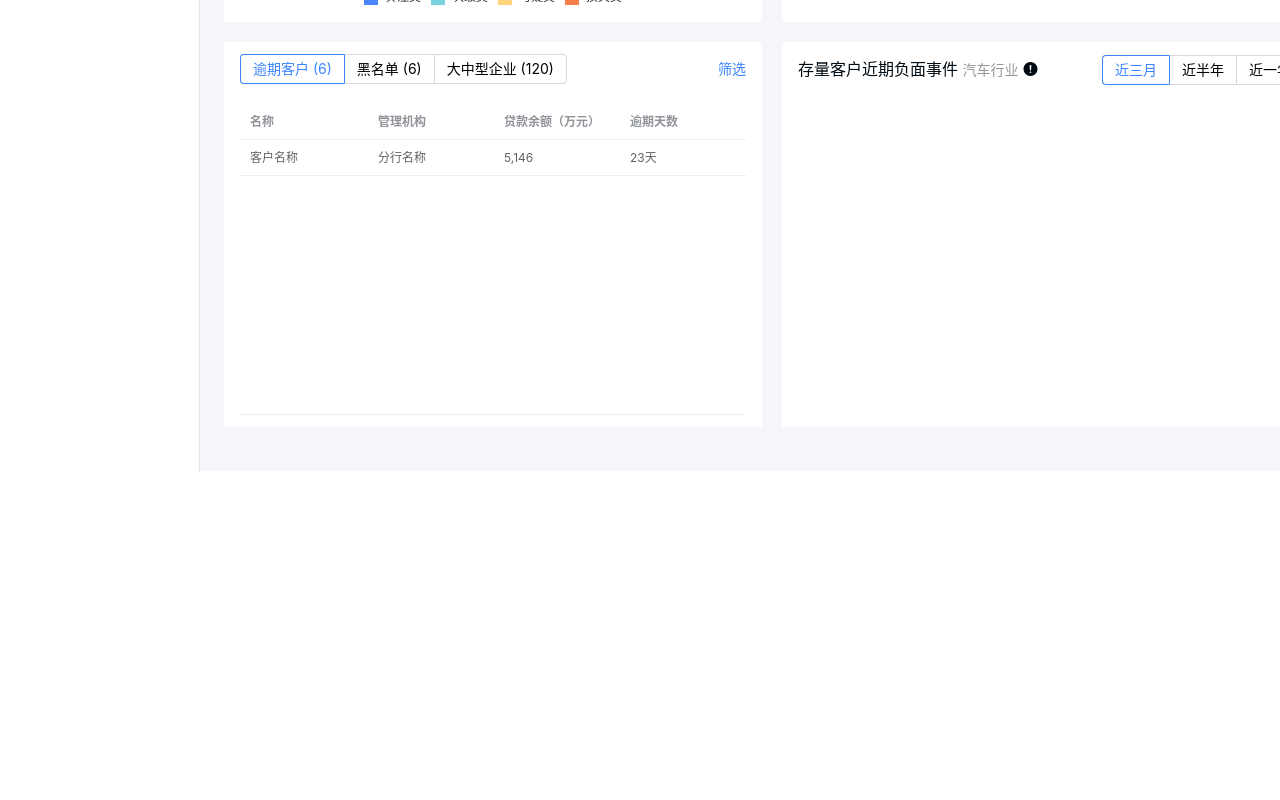
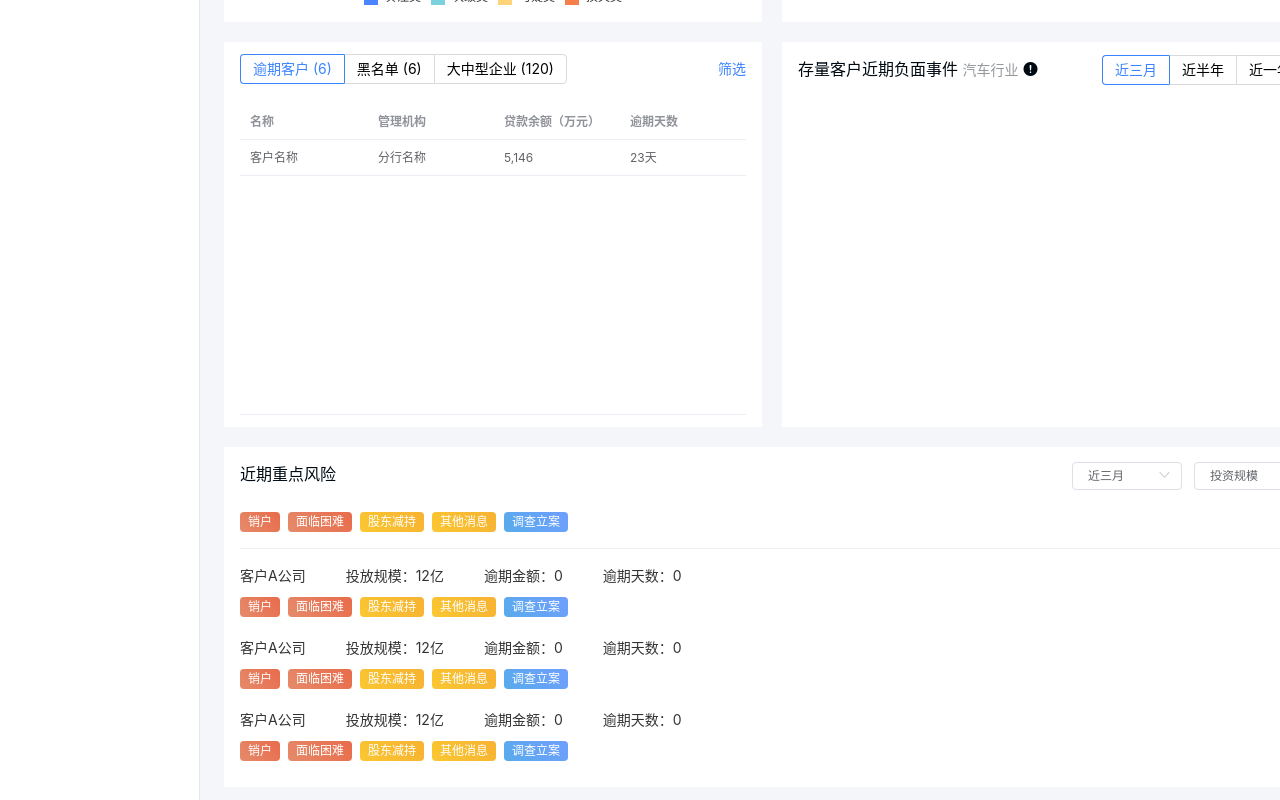
Before and after one commit to Rex-Xinchao/cq-industriay, a Vue app in the folder wind-chime/: page /#/stockCustom in a window 1280 px wide. Shown: the part 822-1622 px from the top of the page. Before the commit the page ends 1293 px from the top, so only its background shows below. Built offline with nearby package versions, Linux system fonts and the light colour scheme.

Commit message:
风险模块完成

```diff
--- a/wind-chime/public/index.html
+++ b/wind-chime/public/index.html
@@ -1,15 +1,17 @@
 <!DOCTYPE html>
 <html lang="en">
   <head>
-    <meta charset="utf-8">
-    <meta http-equiv="X-UA-Compatible" content="IE=edge">
-    <meta name="viewport" content="width=device-width,initial-scale=1.0">
-    <link rel="icon" href="<%= BASE_URL %>favicon.ico">
-    <title>wind-chime</title>
+    <meta charset="utf-8" />
+    <meta http-equiv="X-UA-Compatible" content="IE=edge" />
+    <meta name="viewport" content="width=device-width,initial-scale=1.0" />
+    <link rel="icon" href="<%= BASE_URL %>favicon.ico" />
+    <title>风铃智评</title>
   </head>
   <body>
     <noscript>
-      <strong>We're sorry but wind-chime doesn't work properly without JavaScript enabled. Please enable it to continue.</strong>
+      <strong>
+        We're sorry but wind-chime doesn't work properly without JavaScript enabled. Please enable it to continue.
+      </strong>
     </noscript>
     <div id="app"></div>
     <!-- built files will be auto injected -->
--- /dev/null
+++ b/wind-chime/src/assets/styles/component.scss
@@ -0,0 +1,66 @@
+.com-main {
+    display: flex;
+    flex-direction: column;
+    width: 100%;
+    height: 100%;
+    padding: 12px 16px;
+    position: relative;
+
+    .main-title {
+        width: 100%;
+        height: 30px;
+        line-height: 30px;
+        padding: 0 0 1px 0;
+        margin: 0;
+        font-size: 16px;
+        font-weight: 400;
+        color: #000a12;
+    }
+
+    .operation-bar {
+        width: 100%;
+        height: 30px;
+
+        .bar-item {
+            display: inline-block;
+            font-size: 14px;
+            border: 1px solid #d9d9d9;
+            padding: 4px 12px;
+            box-sizing: border-box;
+            font-weight: 400;
+            color: #000000;
+            cursor: pointer;
+            border-right: none;
+
+            &:first-of-type {
+                border-radius: 4px 0px 0px 4px;
+            }
+
+            &:nth-of-type(2) {
+                border-right: none;
+            }
+
+            &:nth-of-type(3) {
+                border-radius: 0px 4px 4px 0px;
+                border-right: 1px solid #d9d9d9;
+            }
+
+            &.active {
+                border-color: #3a84ff;
+                color: #3a84ff;
+
+                & + .bar-item {
+                    border-left-color: #3a84ff;
+                }
+            }
+        }
+
+        .button-cfg {
+            font-size: 14px;
+            font-weight: 400;
+            color: #3a84ff;
+            line-height: 30px;
+            cursor: pointer;
+        }
+    }
+}
--- /dev/null
+++ b/wind-chime/src/assets/styles/eventTag.scss
@@ -0,0 +1,34 @@
+.event-tag {
+    display: inline-block;
+    padding: 0 8px;
+    font-size: 12px;
+    height: 20px;
+    line-height: 20px;
+    border-radius: 4px;
+    color: white;
+    margin-right: 8px;
+    margin-bottom: 8px;
+    cursor: pointer;
+
+    .sign {
+        display: inline-block;
+        vertical-align: middle;
+        height: 12px;
+        margin: -2px 4px 0 4px;
+        border-left: 1px solid white;
+    }
+
+    &.tag-grade_undefined {
+        background: linear-gradient(50deg, #e68b6b 0%, #e86b4a 100%);
+    }
+
+    &.tag-grade_1 {
+        background: linear-gradient(50deg, #e68b6b 0%, #e86b4a 100%);
+    }
+    &.tag-grade_2 {
+        background: linear-gradient(50deg, #fac731 0%, #f7b232 100%);
+    }
+    &.tag-grade_3 {
+        background: linear-gradient(50deg, #58abeb 0%, #6f9efe 100%);
+    }
+}
--- a/wind-chime/src/assets/styles/theme.scss
+++ b/wind-chime/src/assets/styles/theme.scss
@@ -69,3 +69,12 @@ body,
         }
     }
 }
+ul {
+    padding: 0;
+    margin: 0;
+    li {
+        list-style: none;
+        padding: 0;
+        margin: 0;
+    }
+}
--- /dev/null
+++ b/wind-chime/src/components/stockCustom/risk.vue
@@ -0,0 +1,160 @@
+<template>
+  <div class="com-main risk-table-main">
+    <h1 class="main-title">
+      {{ title }}
+      <div class="fr">
+        <el-select class="select" v-model="timeSelect">
+          <el-option v-for="item in timeOptions" :key="item.value" :label="item.label" :value="item.value"></el-option>
+        </el-select>
+        <el-select class="select" v-model="typeSelect">
+          <el-option v-for="item in typeOptions" :key="item.value" :label="item.label" :value="item.value"></el-option>
+        </el-select>
+      </div>
+    </h1>
+    <ul class="tag-list">
+      <li
+        v-for="(item, index) in tags"
+        :key="index"
+        class="event-tag"
+        :class="`tag-grade_${item.grade}`"
+        @click="pageTo(item)"
+      >
+        {{ item.name }}
+      </li>
+    </ul>
+    <ul class="company-list">
+      <li class="company-main">
+        <p class="line info-line">
+          <span>客户A公司</span>
+          <span>投放规模：12亿</span>
+          <span>逾期金额：0</span>
+          <span>逾期天数：0</span>
+        </p>
+        <p class="line tag-line">
+          <span
+            v-for="(item, index) in tags"
+            :key="index"
+            class="event-tag"
+            :class="`tag-grade_${item.grade}`"
+            @click="pageTo(item)"
+          >
+            {{ item.name }}
+          </span>
+        </p>
+      </li>
+      <li class="company-main">
+        <p class="line info-line">
+          <span>客户A公司</span>
+          <span>投放规模：12亿</span>
+          <span>逾期金额：0</span>
+          <span>逾期天数：0</span>
+        </p>
+        <p class="line tag-line">
+          <span
+            v-for="(item, index) in tags"
+            :key="index"
+            class="event-tag"
+            :class="`tag-grade_${item.grade}`"
+            @click="pageTo(item)"
+          >
+            {{ item.name }}
+          </span>
+        </p>
+      </li>
+      <li class="company-main">
+        <p class="line info-line">
+          <span>客户A公司</span>
+          <span>投放规模：12亿</span>
+          <span>逾期金额：0</span>
+          <span>逾期天数：0</span>
+        </p>
+        <p class="line tag-line">
+          <span
+            v-for="(item, index) in tags"
+            :key="index"
+            class="event-tag"
+            :class="`tag-grade_${item.grade}`"
+            @click="pageTo(item)"
+          >
+            {{ item.name }}
+          </span>
+        </p>
+      </li>
+    </ul>
+  </div>
+</template>
+<script>
+export default {
+  data() {
+    return {
+      timeSelect: 1,
+      timeOptions: [
+        { label: '近三月', value: 1 },
+        { label: '近半年', value: 2 },
+        { label: '近一年', value: 3 }
+      ],
+      typeSelect: 1,
+      typeOptions: [{ label: '投资规模', value: 1 }],
+      tags: [
+        { name: '销户', grade: 1 },
+        { name: '面临困难', grade: 1 },
+        { name: '股东减持', grade: 2 },
+        { name: '其他消息', grade: 2 },
+        { name: '调查立案', grade: 3 }
+      ]
+    }
+  },
+  props: {
+    title: String
+  },
+  methods: {
+    pageTo(item) {
+      // let url = ''
+      //   window.open('')
+    }
+  }
+}
+</script>
+<style lang="scss" scoped>
+@import '~@/assets/styles/component';
+@import '~@/assets/styles/eventTag';
+.risk-table-main {
+  .select {
+    margin-left: 12px;
+    width: 110px;
+  }
+
+  .tag-list {
+    width: 100%;
+    margin-top: 12px;
+    border-bottom: 1px solid #EFF0F1;
+    padding: 8px 0;
+  }
+
+  .company-list {
+    width: 100%;
+    padding: 12px 0;
+
+    .company-main {
+      margin-bottom: 8px;
+    }
+
+    .line {
+      width: 100%;
+      padding: 0;
+      margin: 0;
+      font-size: 14px;
+      font-weight: 400;
+      color: #333333;
+      line-height: 30px;
+    }
+
+    .info-line {
+      span {
+        display: inline-block;
+        margin-right: 40px;
+      }
+    }
+  }
+}
+</style>
--- a/wind-chime/src/components/stockCustom/table.vue
+++ b/wind-chime/src/components/stockCustom/table.vue
@@ -1,5 +1,5 @@
 <template>
-  <div class="tableMain">
+  <div class="com-main data-table-main">
     <div class="operation-bar">
       <span class="bar-item" :class="{ active: type === 1 }" @click="type = 1">{{ `逾期客户  (${number_1})` }}</span>
       <span class="bar-item" :class="{ active: type === 2 }" @click="type = 2">{{ `黑名单  (${number_2})` }}</span>
@@ -91,68 +91,16 @@ export default {
 }
 </script>
 <style lang="scss" scoped>
-.tableMain {
-  display: flex;
-  flex-direction: column;
-  width: 100%;
-  height: 100%;
-  padding: 12px 16px;
-  position: relative;
-
-  .operation-bar {
+@import '~@/assets/styles/component';
+.data-table-main {
+  .table-main {
     width: 100%;
-    height: 30px;
-
-    .bar-item {
-      display: inline-block;
-      font-size: 14px;
-      border: 1px solid #d9d9d9;
-      padding: 4px 12px;
-      box-sizing: border-box;
-      font-weight: 400;
-      color: #000000;
-      cursor: pointer;
-      border-right: none;
-
-      &:first-of-type {
-        border-radius: 4px 0px 0px 4px;
-      }
-
-      &:nth-of-type(2) {
-        border-right: none;
-      }
-
-      &:nth-of-type(3) {
-        border-radius: 0px 4px 4px 0px;
-        border-right: 1px solid #d9d9d9;
-      }
-
-      &.active {
-        border-color: #3a84ff;
-        color: #3a84ff;
-
-        & + .bar-item {
-          border-left-color: #3a84ff;
-        }
-      }
-    }
-
-    .button-cfg {
-      font-size: 14px;
-      font-weight: 400;
-      color: #3A84FF;
-      line-height: 30px;
-      cursor: pointer;
-    }
+    margin-top: 20px;
+    flex: 1;
   }
-}
-.table-main {
-  width: 100%;
-  margin-top: 20px;
-  flex: 1;
-}
-.save-btn {
-  margin-top: 12px;
+  .save-btn {
+    margin-top: 12px;
+  }
 }
 </style>
 <style lang="scss">
--- a/wind-chime/src/router/index.js
+++ b/wind-chime/src/router/index.js
@@ -15,7 +15,6 @@ const routes = [
         path: '',
         redirect: '/stockCustom'
       },
-
       {
         path: 'stockCustom',
         name: 'StockCustom',
--- a/wind-chime/src/views/stockCustom/index.vue
+++ b/wind-chime/src/views/stockCustom/index.vue
@@ -20,6 +20,7 @@
         title="存量客户近期负面事件"
         subTitle="汽车行业"
       ></doucle-circle-chart>
+      <risk-table style="height: 340px" class="item_100" title="近期重点风险"></risk-table>
     </div>
   </div>
 </template>
@@ -31,8 +32,9 @@ import multipleChart from '@components/stockCustom/multiple'
 import lineChart from '@components/stockCustom/line'
 import tableCom from '@components/stockCustom/table'
 import doucleCircleChart from '@components/stockCustom/circle_double'
+import riskTable from '@components/stockCustom/risk'
 export default {
-  components: { barChart, stackChart, circleChart, multipleChart, lineChart, tableCom, doucleCircleChart }
+  components: { barChart, stackChart, circleChart, multipleChart, lineChart, tableCom, doucleCircleChart, riskTable }
 }
 </script>
 <style lang="scss" scoped>
@@ -75,6 +77,15 @@ export default {
     align-content: flex-start;
     justify-content: space-between;
 
+    .item_100 {
+      display: flex;
+      width: 100%;
+      height: 224px;
+      background-color: white;
+      margin-bottom: 20px;
+      box-sizing: border-box;
+    }
+
     .item_50 {
       display: flex;
       width: calc(50% - 10px);
```
Also changed, not shown: wind-chime/src/components/stockCustom/circle.vue (+0 -51 lines).
